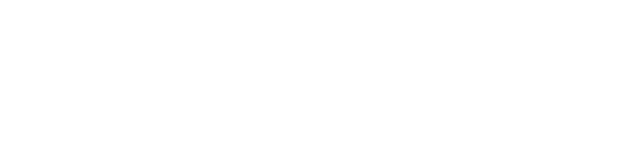
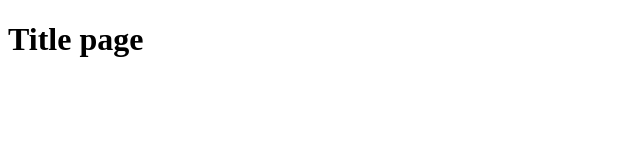
Before and after one commit to irvis/Comments, a plain HTML site: page index.htm in a window 1280 px wide. Shown: the whole page, without its empty margins (0-640 px from the left). Drawn offline with Linux system fonts and the light colour scheme.

Commit message:
Add body

```diff
--- a/index.htm
+++ b/index.htm
@@ -2,4 +2,7 @@
 <html>
     <head>
     </head>
+    <body>
+	<h1>Title page</h1>
+    </body>
 </html>
```
